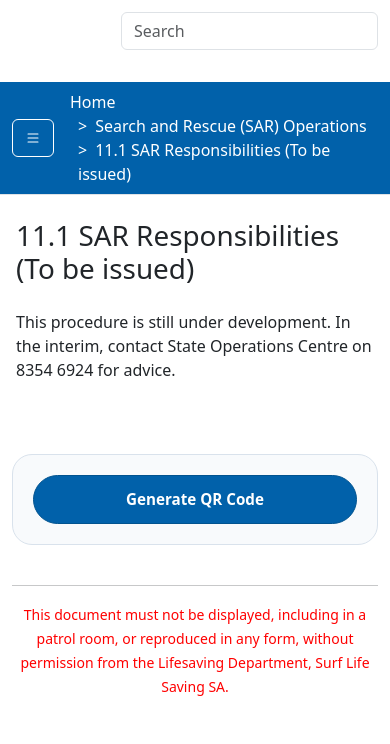
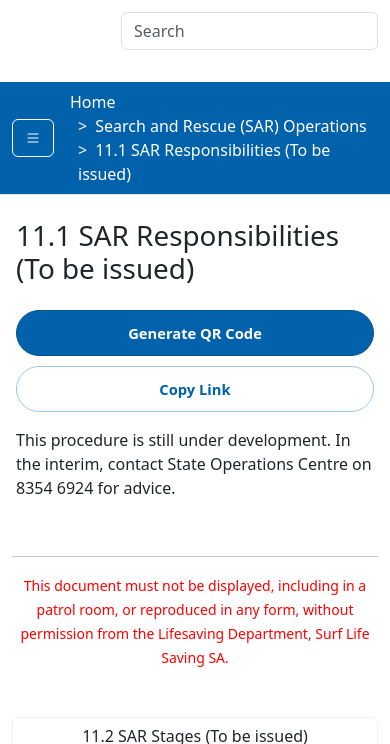
Before and after one commit to slssa-soc/sops-working, a Jekyll site: the page built from 11-search-and-rescue-SAR-operations/11.1-sar-responsibilities-to-be-issued.md, in a window 390 px wide, cut to the strip 120-864 px from the top of the page. Built offline with Jekyll 4.4.1, drawn with Linux system fonts in a browser that asks for light colours.

Commit message:
Improve SOP QR generator

```diff
--- a/_layouts/sidebar.html
+++ b/_layouts/sidebar.html
@@ -202,18 +202,50 @@ layout: default
       </div>
 
       {% if page.section or page.section_id %}
-          <div class="sop-qr-tools">
+      <div id="sop-page-actions" class="sop-page-actions" aria-label="SOP page actions">
         <button id="toggle-qr-panel" class="sop-qr-primary-btn" type="button">
           Generate QR Code
         </button>
 
-            <div id="qr-generator-panel" class="sop-qr-panel" hidden>
-              <p class="sop-qr-panel-title">Choose a QR code style</p>
+        <button id="copy-link-btn" class="sop-qr-outline-btn" type="button">
+          Copy Link
+        </button>
+      </div>
+
+      <div id="qr-generator-modal" class="sop-qr-modal" hidden>
+        <div class="sop-qr-modal-backdrop" data-close-qr-modal></div>
+
+        <div class="sop-qr-modal-card" role="dialog" aria-modal="true" aria-labelledby="qr-generator-title">
+          <div class="sop-qr-modal-header">
+            <div>
+              <p class="sop-qr-modal-kicker">SOP QR Code</p>
+              <h2 id="qr-generator-title">Generate QR Code</h2>
+            </div>
+
+            <button class="sop-qr-close-btn" type="button" data-close-qr-modal aria-label="Close QR code generator">
+              ×
+            </button>
+          </div>
+
+          <p class="sop-qr-modal-intro">
+            Generate a QR code linking to the current online version of this SOP at sops.surflifesavingsa.com.au.
+          </p>
 
           <div class="sop-qr-style-buttons">
-                <button type="button" class="sop-qr-style-btn" data-style="blue">Blue, transparent background</button>
-                <button type="button" class="sop-qr-style-btn" data-style="black">Black, transparent background</button>
-                <button type="button" class="sop-qr-style-btn" data-style="white">White, transparent background</button>
+            <button type="button" class="sop-qr-style-btn" data-style="blue">
+              <span class="sop-qr-style-title">Blue</span>
+              <span class="sop-qr-style-desc">Transparent background. Best for most SLSSA documents.</span>
+            </button>
+
+            <button type="button" class="sop-qr-style-btn" data-style="black">
+              <span class="sop-qr-style-title">Black</span>
+              <span class="sop-qr-style-desc">Transparent background. Best for standard print documents.</span>
+            </button>
+
+            <button type="button" class="sop-qr-style-btn" data-style="white">
+              <span class="sop-qr-style-title">White</span>
+              <span class="sop-qr-style-desc">Transparent background. Use only on dark backgrounds.</span>
+            </button>
           </div>
 
           <div id="qr-generated-output" class="sop-qr-output" hidden>
@@ -224,13 +256,11 @@ layout: default
               <a id="download-qr-btn" class="sop-qr-secondary-btn" href="#" download>Download PNG</a>
             </div>
 
-                <p class="sop-qr-help">
-                  The generated QR code includes the SOP title underneath. You can crop the title out if needed.
+            <div class="sop-qr-info-box">
+              <p>
+                The generated image includes the QR code, the SLSSA logo, and the SOP name underneath. The SOP name can be cropped out if only the QR code is required.
               </p>
-
-                <p class="sop-qr-help sop-qr-help-small">
-                  White QR codes only work well when placed on a dark background.
-                </p>
+            </div>
           </div>
         </div>
       </div>
@@ -499,34 +531,100 @@ layout: default
       }, 1500);
     }
 
+    async function copySopLink() {
+      const copyButton = document.getElementById("copy-link-btn");
+
+      if (!navigator.clipboard) {
+        alert("Copying links is not supported in this browser.");
+        return;
+      }
+
+      await navigator.clipboard.writeText(pageUrl);
+
+      const originalText = copyButton.textContent;
+      copyButton.textContent = "Copied";
+      setTimeout(() => {
+        copyButton.textContent = originalText;
+      }, 1500);
+    }
+
+    function openQrModal() {
+      const modal = document.getElementById("qr-generator-modal");
+      if (!modal) return;
+      modal.hidden = false;
+      document.body.classList.add("sop-qr-modal-open");
+    }
+
+    function closeQrModal() {
+      const modal = document.getElementById("qr-generator-modal");
+      if (!modal) return;
+      modal.hidden = true;
+      document.body.classList.remove("sop-qr-modal-open");
+    }
+
+    function placePageActionsBesideTitle() {
+      const actions = document.getElementById("sop-page-actions");
+      const contentArea = document.querySelector("#maincontent .px-1.py-4");
+      if (!actions || !contentArea) return;
+
+      const firstHeading = contentArea.querySelector("h1");
+      if (!firstHeading) return;
+
+      const titleRow = document.createElement("div");
+      titleRow.className = "sop-title-row";
+
+      firstHeading.parentNode.insertBefore(titleRow, firstHeading);
+      titleRow.appendChild(firstHeading);
+      titleRow.appendChild(actions);
+    }
+
     function setupQrGenerator() {
-      const toggleButton = document.getElementById("toggle-qr-panel");
-      const panel = document.getElementById("qr-generator-panel");
+      const generateButton = document.getElementById("toggle-qr-panel");
+      const copyLinkButton = document.getElementById("copy-link-btn");
+      const modal = document.getElementById("qr-generator-modal");
       const output = document.getElementById("qr-generated-output");
       const styleButtons = document.querySelectorAll(".sop-qr-style-btn");
-      const copyButton = document.getElementById("copy-qr-btn");
+      const copyQrButton = document.getElementById("copy-qr-btn");
+      const closeButtons = document.querySelectorAll("[data-close-qr-modal]");
 
-      if (!toggleButton || !panel) return;
+      if (generateButton) {
+        generateButton.addEventListener("click", openQrModal);
+      }
 
-      toggleButton.addEventListener("click", function () {
-        panel.hidden = !panel.hidden;
+      if (copyLinkButton) {
+        copyLinkButton.addEventListener("click", copySopLink);
+      }
+
+      closeButtons.forEach(button => {
+        button.addEventListener("click", closeQrModal);
+      });
+
+      document.addEventListener("keydown", function (event) {
+        if (event.key === "Escape" && modal && !modal.hidden) {
+          closeQrModal();
+        }
       });
 
       styleButtons.forEach(button => {
         button.addEventListener("click", async function () {
           const style = button.getAttribute("data-style");
+
+          styleButtons.forEach(btn => btn.classList.remove("sop-qr-style-active"));
+          button.classList.add("sop-qr-style-active");
+
           await buildQrCanvas(style);
           output.hidden = false;
         });
       });
 
-      if (copyButton) {
-        copyButton.addEventListener("click", copyCanvasToClipboard);
+      if (copyQrButton) {
+        copyQrButton.addEventListener("click", copyCanvasToClipboard);
       }
     }
 
     document.addEventListener("DOMContentLoaded", function () {
       generatePrintQrCode();
+      placePageActionsBesideTitle();
       setupQrGenerator();
     });
 
--- a/_sass/_custom.scss
+++ b/_sass/_custom.scss
@@ -52,27 +52,41 @@ button.side-bar-item.btn-toggle::after {
   list-style: none;
 }
 
-/* SOP QR generator */
-.sop-qr-tools {
-  margin: 2rem 0 2.5rem;
-  padding: 1.5rem;
-  border: 1px solid #d9e2ec;
-  border-radius: 24px;
-  background: #f8fafc;
-  text-align: center;
+/* SOP title action buttons */
+.sop-title-row {
+  display: flex;
+  align-items: flex-start;
+  justify-content: space-between;
+  gap: 1rem;
+  margin-bottom: 1rem;
 }
 
+.sop-title-row h1 {
+  margin-bottom: 0;
+}
+
+.sop-page-actions {
+  display: flex;
+  flex: 0 0 auto;
+  gap: 0.6rem;
+  align-items: center;
+  justify-content: flex-end;
+  margin-top: 0.1rem;
+}
+
+/* SOP QR generator buttons */
 .sop-qr-primary-btn,
 .sop-qr-secondary-btn,
+.sop-qr-outline-btn,
 .sop-qr-style-btn {
   display: inline-flex;
   align-items: center;
   justify-content: center;
-  min-height: 44px;
-  padding: 0.75rem 1rem;
+  min-height: 42px;
+  padding: 0.7rem 1rem;
   border-radius: 999px;
   font-weight: 700;
-  font-size: 0.95rem;
+  font-size: 0.92rem;
   text-decoration: none !important;
   cursor: pointer;
   transition: all 0.18s ease;
@@ -88,6 +102,17 @@ button.side-bar-item.btn-toggle::after {
   background: #01538f;
 }
 
+.sop-qr-outline-btn {
+  border: 1px solid #9fc5e8;
+  background: transparent;
+  color: #0161AA !important;
+}
+
+.sop-qr-outline-btn:hover {
+  border-color: #0161AA;
+  background: #f4f9ff;
+}
+
 .sop-qr-secondary-btn {
   border: 1px solid #cbd5e1;
   background: #ffffff;
@@ -98,34 +123,126 @@ button.side-bar-item.btn-toggle::after {
   border-color: #0161AA;
 }
 
-.sop-qr-panel {
-  margin-top: 1rem;
-  padding-top: 1rem;
+/* Modal */
+body.sop-qr-modal-open {
+  overflow: hidden;
 }
 
-.sop-qr-panel-title {
-  margin: 0 0 1rem;
-  font-size: 1rem;
-  font-weight: 700;
-  color: #334155;
+.sop-qr-modal[hidden] {
+  display: none !important;
 }
 
+.sop-qr-modal {
+  position: fixed;
+  inset: 0;
+  z-index: 9999;
+  display: grid;
+  place-items: center;
+  padding: 1.5rem;
+}
+
+.sop-qr-modal-backdrop {
+  position: fixed;
+  inset: 0;
+  background: rgba(15, 23, 42, 0.52);
+}
+
+.sop-qr-modal-card {
+  position: relative;
+  z-index: 1;
+  width: min(100%, 760px);
+  max-height: min(90vh, 920px);
+  overflow-y: auto;
+  border: 1px solid #d9e2ec;
+  border-radius: 28px;
+  background: #ffffff;
+  box-shadow: 0 28px 80px rgba(15, 23, 42, 0.28);
+  padding: 1.5rem;
+}
+
+.sop-qr-modal-header {
+  display: flex;
+  align-items: flex-start;
+  justify-content: space-between;
+  gap: 1rem;
+  margin-bottom: 0.75rem;
+}
+
+.sop-qr-modal-kicker {
+  margin: 0 0 0.25rem;
+  color: #0161AA;
+  font-size: 0.78rem;
+  font-weight: 800;
+  letter-spacing: 0.08em;
+  text-transform: uppercase;
+}
+
+.sop-qr-modal-header h2 {
+  margin: 0;
+  color: #0f172a;
+  font-size: 1.55rem;
+  letter-spacing: -0.02em;
+}
+
+.sop-qr-close-btn {
+  width: 40px;
+  height: 40px;
+  border: 1px solid #d9e2ec;
+  border-radius: 999px;
+  background: #ffffff;
+  color: #334155;
+  font-size: 1.6rem;
+  line-height: 1;
+  cursor: pointer;
+}
+
+.sop-qr-close-btn:hover {
+  background: #f8fafc;
+}
+
+.sop-qr-modal-intro {
+  margin: 0 0 1.25rem;
+  color: #475569;
+  line-height: 1.55;
+}
+
+/* Style selection cards */
 .sop-qr-style-buttons {
-  display: flex;
-  flex-wrap: wrap;
-  gap: 0.75rem;
-  justify-content: center;
+  display: grid;
+  grid-template-columns: repeat(3, minmax(0, 1fr));
+  gap: 0.85rem;
 }
 
 .sop-qr-style-btn {
+  display: block;
+  min-height: 118px;
+  padding: 1rem;
   border: 1px solid #d9e2ec;
-  background: #ffffff;
+  border-radius: 22px;
+  background: #f8fafc;
   color: #334155;
+  text-align: left;
 }
 
-.sop-qr-style-btn:hover {
+.sop-qr-style-btn:hover,
+.sop-qr-style-active {
   border-color: #0161AA;
-  color: #0161AA;
+  background: #f4f9ff;
+}
+
+.sop-qr-style-title {
+  display: block;
+  margin-bottom: 0.35rem;
+  color: #0f172a;
+  font-size: 1rem;
+  font-weight: 800;
+}
+
+.sop-qr-style-desc {
+  display: block;
+  color: #64748b;
+  font-size: 0.86rem;
+  line-height: 1.35;
 }
 
 .sop-qr-output {
@@ -155,33 +272,61 @@ button.side-bar-item.btn-toggle::after {
   margin-bottom: 0.75rem;
 }
 
-.sop-qr-help {
-  margin: 0.25rem 0 0;
-  color: #64748b;
+.sop-qr-info-box {
+  max-width: 620px;
+  margin: 0.85rem auto 0;
+  padding: 1rem 1.15rem;
+  border: 1px solid #d9e2ec;
+  border-radius: 20px;
+  background: #f8fafc;
+}
+
+.sop-qr-info-box p {
+  margin: 0;
+  color: #475569;
   font-size: 0.92rem;
   line-height: 1.45;
 }
 
-.sop-qr-help-small {
-  font-size: 0.82rem;
+@media (max-width: 900px) {
+  .sop-title-row {
+    display: block;
+  }
+
+  .sop-title-row h1 {
+    margin-bottom: 1rem;
+  }
+
+  .sop-page-actions {
+    justify-content: flex-start;
+    margin-bottom: 1rem;
+  }
+
+  .sop-qr-style-buttons {
+    grid-template-columns: 1fr;
+  }
 }
 
 @media (max-width: 640px) {
-  .sop-qr-tools {
-    padding: 1.25rem;
-    border-radius: 20px;
-  }
-
-  .sop-qr-style-buttons,
-  .sop-qr-action-buttons {
+  .sop-page-actions {
     flex-direction: column;
     align-items: stretch;
   }
 
   .sop-qr-primary-btn,
   .sop-qr-secondary-btn,
+  .sop-qr-outline-btn,
   .sop-qr-style-btn {
     width: 100%;
+  }
+
+  .sop-qr-modal {
+    padding: 0.75rem;
+  }
+
+  .sop-qr-modal-card {
+    border-radius: 22px;
+    padding: 1.2rem;
   }
 }
 
```
Also changed, not shown: other parts of _layouts/sidebar.html (+5 -3 lines). Lines whose indentation alone changed are shown as unchanged.
